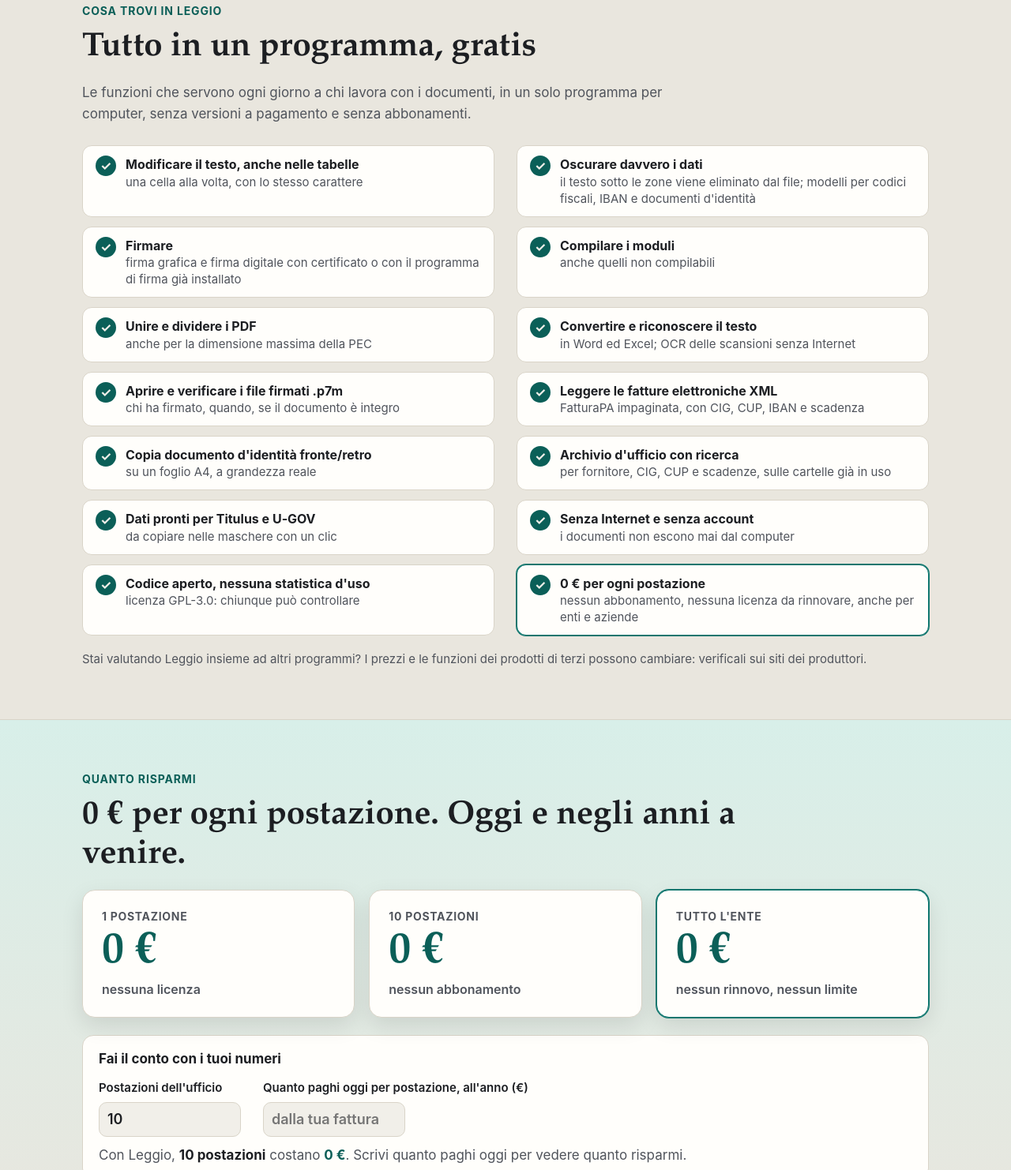
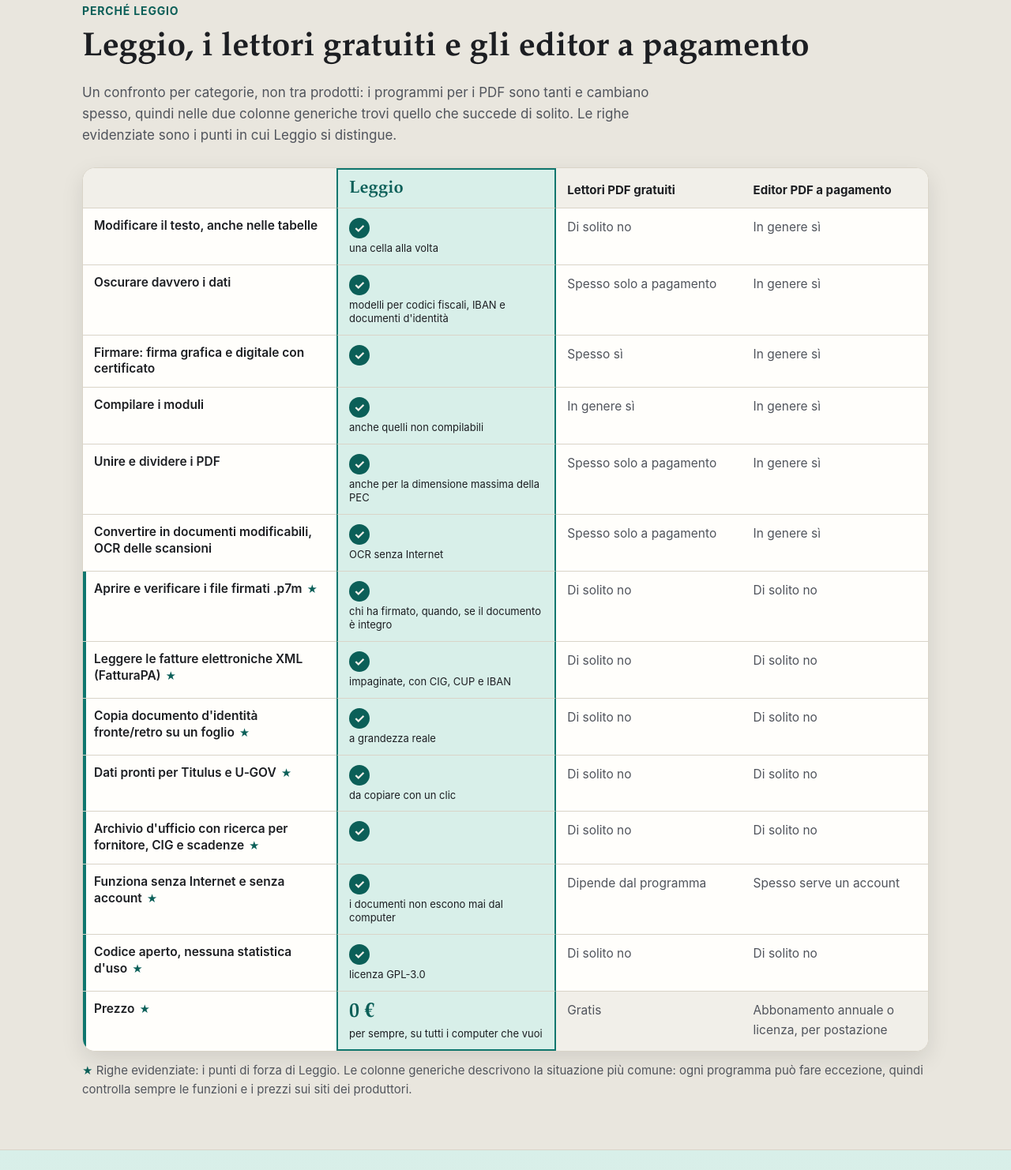
Before and after one commit to lorebiri/leggio, an Electron app: page site/index.html in a window 1280 px wide. Shown: the part 980-2462 px from the top of the page at 79% size. Drawn offline with Linux system fonts and the light colour scheme; no server answers.

Commit message:
Sito: confronto solo per categorie, nessun nome di terzi
- Tabella a tre colonne: Leggio, lettori PDF gratuiti, editor PDF a pagamento, con valori prudenti
  («di solito no», «spesso solo a pagamento», «in genere sì») e i punti di forza di Leggio evidenziati.
- «Quanto risparmi»: messaggio generico, nessuna cifra di prodotti altrui; il conto usa i numeri di chi visita.
- Tolti dalla pagina i nomi di prodotti e aziende di terzi (anche nelle domande frequenti) e il disclaimer
  sui marchi; tolta la schermata dell'elenco strumenti, che mostrava nomi di programmi altrui.
- Test: falliscono se un nome vietato ricompare in index.html o nei testi di avvio.js.

Co-Authored-By: Claude Opus 5.5 <noreply@anthropic.com>
Claude-Session: https://claude.ai/code/session_01NAXe8JhqtSuoNWXvNBUwGT

```diff
--- a/site/index.html
+++ b/site/index.html
@@ -20,7 +20,7 @@
     <a class="marchio" href="#contenuto"><img src="icona.svg" alt="" width="36" height="36"> Leggio</a>
     <nav aria-label="Sezioni della pagina">
       <ul>
-        <li><a href="#in-leggio">Cosa trovi</a></li>
+        <li><a href="#confronto">Confronto</a></li>
         <li class="nav-ampia"><a href="#risparmio">Risparmio</a></li>
         <li class="nav-ampia"><a href="#esclusive">Per l'ufficio</a></li>
         <li class="nav-ampia"><a href="#funzioni">Cosa fa</a></li>
@@ -73,7 +73,7 @@
         </div>
         <noscript><p class="nota">JavaScript è disattivato: i pulsanti portano alla pagina delle versioni su GitHub, dove trovi tutti i file con lo stesso nome indicato più in basso.</p></noscript>
         <p class="nota" id="versione" aria-live="polite"></p>
-        <p class="nota altri-link"><a href="#in-leggio">Cosa trovi in Leggio</a> · <a href="#altri-sistemi">Altri sistemi e tutti i file</a> · <a href="#d-avvisi">Perché compare un avviso di sicurezza?</a></p>
+        <p class="nota altri-link"><a href="#confronto">Leggio e gli altri programmi</a> · <a href="#altri-sistemi">Altri sistemi e tutti i file</a> · <a href="#d-avvisi">Perché compare un avviso di sicurezza?</a></p>
       </div>
       <picture class="hero-immagine">
         <source srcset="img/inizio-scuro.webp" media="(prefers-color-scheme: dark)">
@@ -83,29 +83,113 @@
 
   </section>
 
-  <!-- 2. Cosa trovi in Leggio -->
-  <section id="in-leggio" class="sezione-in-leggio" aria-labelledby="t-in-leggio">
+  <!-- 2. Confronto generico -->
+  <section id="confronto" class="sezione-confronto" aria-labelledby="t-confronto">
     <div class="wrap">
-      <p class="occhiello">Cosa trovi in Leggio</p>
-      <h2 id="t-in-leggio">Tutto in un programma, gratis</h2>
-      <p class="intro">Le funzioni che servono ogni giorno a chi lavora con i documenti, in un solo programma per computer, senza versioni a pagamento e senza abbonamenti.</p>
-      <ul class="elenco-incluso" aria-label="Funzioni incluse in Leggio">
-        <li><span class="si"><span class="vh">Incluso:</span></span> <span><strong>Modificare il testo, anche nelle tabelle</strong> una cella alla volta, con lo stesso carattere</span></li>
-        <li><span class="si"><span class="vh">Incluso:</span></span> <span><strong>Oscurare davvero i dati</strong> il testo sotto le zone viene eliminato dal file; modelli per codici fiscali, IBAN e documenti d'identità</span></li>
-        <li><span class="si"><span class="vh">Incluso:</span></span> <span><strong>Firmare</strong> firma grafica e firma digitale con certificato o con il programma di firma già installato</span></li>
-        <li><span class="si"><span class="vh">Incluso:</span></span> <span><strong>Compilare i moduli</strong> anche quelli non compilabili</span></li>
-        <li><span class="si"><span class="vh">Incluso:</span></span> <span><strong>Unire e dividere i PDF</strong> anche per la dimensione massima della PEC</span></li>
-        <li><span class="si"><span class="vh">Incluso:</span></span> <span><strong>Convertire e riconoscere il testo</strong> in Word ed Excel; OCR delle scansioni senza Internet</span></li>
-        <li><span class="si"><span class="vh">Incluso:</span></span> <span><strong>Aprire e verificare i file firmati .p7m</strong> chi ha firmato, quando, se il documento è integro</span></li>
-        <li><span class="si"><span class="vh">Incluso:</span></span> <span><strong>Leggere le fatture elettroniche XML</strong> FatturaPA impaginata, con CIG, CUP, IBAN e scadenza</span></li>
-        <li><span class="si"><span class="vh">Incluso:</span></span> <span><strong>Copia documento d'identità fronte/retro</strong> su un foglio A4, a grandezza reale</span></li>
-        <li><span class="si"><span class="vh">Incluso:</span></span> <span><strong>Archivio d'ufficio con ricerca</strong> per fornitore, CIG, CUP e scadenze, sulle cartelle già in uso</span></li>
-        <li><span class="si"><span class="vh">Incluso:</span></span> <span><strong>Dati pronti per Titulus e U&#8209;GOV</strong> da copiare nelle maschere con un clic</span></li>
-        <li><span class="si"><span class="vh">Incluso:</span></span> <span><strong>Senza Internet e senza account</strong> i documenti non escono mai dal computer</span></li>
-        <li><span class="si"><span class="vh">Incluso:</span></span> <span><strong>Codice aperto, nessuna statistica d'uso</strong> licenza GPL-3.0: chiunque può controllare</span></li>
-        <li><span class="si"><span class="vh">Incluso:</span></span> <span><strong>0 € per ogni postazione</strong> nessun abbonamento, nessuna licenza da rinnovare, anche per enti e aziende</span></li>
-      </ul>
-      <p class="nota">Stai valutando Leggio insieme ad altri programmi? I prezzi e le funzioni dei prodotti di terzi possono cambiare: verificali sui siti dei produttori.</p>
+      <p class="occhiello">Perché Leggio</p>
+      <h2 id="t-confronto">Leggio, i lettori gratuiti e gli editor a pagamento</h2>
+      <p class="intro">Un confronto per categorie, non tra prodotti: i programmi per i PDF sono tanti e cambiano spesso, quindi nelle due colonne generiche trovi quello che succede di solito. Le righe evidenziate sono i punti in cui Leggio si distingue.</p>
+      <p class="nota scorri" aria-hidden="true">Scorri la tabella di lato per vedere tutte le colonne →</p>
+      <div class="tabella-scorre" role="region" aria-labelledby="t-confronto" tabindex="0">
+        <table class="confronto">
+          <caption class="vh">Confronto per categorie tra Leggio, i lettori PDF gratuiti e gli editor PDF a pagamento</caption>
+          <thead>
+            <tr>
+              <th scope="col"><span class="vh">Funzione</span></th>
+              <th scope="col" class="noi">Leggio</th>
+              <th scope="col">Lettori PDF gratuiti</th>
+              <th scope="col">Editor PDF a pagamento</th>
+            </tr>
+          </thead>
+          <tbody>
+            <tr>
+              <th scope="row">Modificare il testo, anche nelle tabelle</th>
+              <td class="noi"><span class="si"><span class="vh">Sì</span></span> <small>una cella alla volta</small></td>
+              <td>Di solito no</td>
+              <td>In genere sì</td>
+            </tr>
+            <tr>
+              <th scope="row">Oscurare davvero i dati</th>
+              <td class="noi"><span class="si"><span class="vh">Sì</span></span> <small>modelli per codici fiscali, IBAN e documenti d'identità</small></td>
+              <td>Spesso solo a pagamento</td>
+              <td>In genere sì</td>
+            </tr>
+            <tr>
+              <th scope="row">Firmare: firma grafica e digitale con certificato</th>
+              <td class="noi"><span class="si"><span class="vh">Sì</span></span></td>
+              <td>Spesso sì</td>
+              <td>In genere sì</td>
+            </tr>
+            <tr>
+              <th scope="row">Compilare i moduli</th>
+              <td class="noi"><span class="si"><span class="vh">Sì</span></span> <small>anche quelli non compilabili</small></td>
+              <td>In genere sì</td>
+              <td>In genere sì</td>
+            </tr>
+            <tr>
+              <th scope="row">Unire e dividere i PDF</th>
+              <td class="noi"><span class="si"><span class="vh">Sì</span></span> <small>anche per la dimensione massima della PEC</small></td>
+              <td>Spesso solo a pagamento</td>
+              <td>In genere sì</td>
+            </tr>
+            <tr>
+              <th scope="row">Convertire in documenti modificabili, OCR delle scansioni</th>
+              <td class="noi"><span class="si"><span class="vh">Sì</span></span> <small>OCR senza Internet</small></td>
+              <td>Spesso solo a pagamento</td>
+              <td>In genere sì</td>
+            </tr>
+            <tr class="distintivo">
+              <th scope="row">Aprire e verificare i file firmati .p7m</th>
+              <td class="noi"><span class="si"><span class="vh">Sì</span></span> <small>chi ha firmato, quando, se il documento è integro</small></td>
+              <td>Di solito no</td>
+              <td>Di solito no</td>
+            </tr>
+            <tr class="distintivo">
+              <th scope="row">Leggere le fatture elettroniche XML (FatturaPA)</th>
+              <td class="noi"><span class="si"><span class="vh">Sì</span></span> <small>impaginate, con CIG, CUP e IBAN</small></td>
+              <td>Di solito no</td>
+              <td>Di solito no</td>
+            </tr>
+            <tr class="distintivo">
+              <th scope="row">Copia documento d'identità fronte/retro su un foglio</th>
+              <td class="noi"><span class="si"><span class="vh">Sì</span></span> <small>a grandezza reale</small></td>
+              <td>Di solito no</td>
+              <td>Di solito no</td>
+            </tr>
+            <tr class="distintivo">
+              <th scope="row">Dati pronti per Titulus e U&#8209;GOV</th>
+              <td class="noi"><span class="si"><span class="vh">Sì</span></span> <small>da copiare con un clic</small></td>
+              <td>Di solito no</td>
+              <td>Di solito no</td>
+            </tr>
+            <tr class="distintivo">
+              <th scope="row">Archivio d'ufficio con ricerca per fornitore, CIG e scadenze</th>
+              <td class="noi"><span class="si"><span class="vh">Sì</span></span></td>
+              <td>Di solito no</td>
+              <td>Di solito no</td>
+            </tr>
+            <tr class="distintivo">
+              <th scope="row">Funziona senza Internet e senza account</th>
+              <td class="noi"><span class="si"><span class="vh">Sì</span></span> <small>i documenti non escono mai dal computer</small></td>
+              <td>Dipende dal programma</td>
+              <td>Spesso serve un account</td>
+            </tr>
+            <tr class="distintivo">
+              <th scope="row">Codice aperto, nessuna statistica d'uso</th>
+              <td class="noi"><span class="si"><span class="vh">Sì</span></span> <small>licenza GPL-3.0</small></td>
+              <td>Di solito no</td>
+              <td>Di solito no</td>
+            </tr>
+            <tr class="riga-prezzo distintivo">
+              <th scope="row">Prezzo</th>
+              <td class="noi"><strong class="prezzo-zero">0 €</strong> <small>per sempre, su tutti i computer che vuoi</small></td>
+              <td>Gratis</td>
+              <td>Abbonamento annuale o licenza, per postazione</td>
+            </tr>
+          </tbody>
+        </table>
+      </div>
+      <p class="nota"><span class="segno-distintivo" aria-hidden="true"></span> Righe evidenziate: i punti di forza di Leggio. Le colonne generiche descrivono la situazione più comune: ogni programma può fare eccezione, quindi controlla sempre le funzioni e i prezzi sui siti dei produttori.</p>
     </div>
   </section>
 
@@ -114,6 +198,7 @@
     <div class="wrap">
       <p class="occhiello">Quanto risparmi</p>
       <h2 id="t-risparmio">0 € per ogni postazione. Oggi e negli anni a venire.</h2>
+      <p class="intro">Gli editor PDF professionali costano di solito un abbonamento annuale per ogni postazione. Leggio: 0 €, su tutti i computer che vuoi.</p>
       <ul class="risparmi">
         <li class="carta-risparmio">
           <span class="quante">1 postazione</span>
@@ -346,7 +431,7 @@
         <article class="carta gruppo" role="listitem" aria-labelledby="g-converti">
           <img src="img/ocr.webp" width="1280" height="800" loading="lazy" alt="La finestra «Rendi ricercabile» su una scansione: scelta delle lingue, delle pagine e della precisione, con la nota che tutto avviene sul computer, senza Internet.">
           <h4 id="g-converti">Creare, convertire e OCR</h4>
-          <p>PDF da foto, scansioni, Word, Excel, PowerPoint e pagine web. Esporta in Word, Excel, testo e immagini. Rende ricercabili le scansioni senza Internet. Confronta due versioni di un documento. PDF/A per la conservazione.</p>
+          <p>PDF da foto, scansioni, documenti di testo, fogli di calcolo, presentazioni e pagine web. Esporta in documenti di testo e fogli di calcolo modificabili, testo e immagini. Rende ricercabili le scansioni senza Internet. Confronta due versioni di un documento. PDF/A per la conservazione.</p>
         </article>
         <article class="carta gruppo" role="listitem" aria-labelledby="g-moduli">
           <h4 id="g-moduli">Moduli e firme</h4>
@@ -358,7 +443,6 @@
           <p>Password e limiti a stampa e copia. Oscuramento vero dei dati riservati (codici fiscali, IBAN, email…), anche cercandoli in automatico. Modelli pronti per le copie dei <strong>documenti d'identità</strong>: numero, codice MRZ, firma, foto, codice fiscale e indirizzo vengono eliminati davvero dal file.</p>
         </article>
         <article class="carta gruppo" role="listitem" aria-labelledby="g-ufficio">
-          <img src="img/strumenti.webp" width="1280" height="800" loading="lazy" alt="L'elenco di tutti gli strumenti di Leggio, diviso per categorie: archivio d'ufficio, crea e combina, organizza pagine.">
           <h4 id="g-ufficio">Ufficio e pubblica amministrazione</h4>
           <p>Archivio d'ufficio sulle cartelle già in uso, con scadenze e pagina «Oggi». Fatture elettroniche impaginate, DURC, messaggi PEC con ricevute e allegati, preparazione per Titulus, dichiarazione di conformità, azioni su molti file insieme.</p>
         </article>
@@ -414,29 +498,21 @@
         <details id="d-avvisi">
           <summary><h3>Perché Windows o il browser mostrano un avviso quando scarico Leggio?</h3></summary>
           <div class="risposta">
-            <p>Te lo diciamo con franchezza: perché <strong>Leggio, per ora, è un programma non firmato</strong>. La «firma del codice» è un certificato a pagamento, da rinnovare ogni anno, che dice a Windows e a macOS chi ha pubblicato il programma. Senza firma, e finché un programma nuovo non è stato scaricato da abbastanza persone, Windows SmartScreen, Edge, Chrome e macOS avvisano che il file «non viene scaricato spesso» o che «lo sviluppatore non può essere verificato».</p>
+            <p>Te lo diciamo con franchezza: perché <strong>Leggio, per ora, è un programma non firmato</strong>. La «firma del codice» è un certificato a pagamento, da rinnovare ogni anno, che dice a Windows e a macOS chi ha pubblicato il programma. Senza firma, e finché un programma nuovo non è stato scaricato da abbastanza persone, Windows, macOS e i browser avvisano che il file «non viene scaricato spesso» o che «lo sviluppatore non può essere verificato».</p>
             <p><strong>L'avviso non significa che il file sia dannoso</strong>: significa solo che il sistema non sa ancora chi l'ha fatto. Per questo puoi controllare tu: il <a href="https://github.com/lorebiri/leggio">codice è pubblico</a>, i file vengono creati da GitHub a partire da quel codice e per ognuno pubblichiamo l'<a href="#d-verifica">impronta SHA-256</a>. La firma è prevista: quando ci sarà, questi avvisi spariranno.</p>
             <p class="avviso"><strong>Per stare tranquillo:</strong> scarica Leggio <strong>solo da questa pagina o dalla <a href="https://github.com/lorebiri/leggio/releases">pagina ufficiale su GitHub</a></strong> e <a href="#d-verifica">controlla l'impronta SHA-256</a>. Se trovi Leggio su altri siti, non usarlo.</p>
             <div class="griglia">
               <div class="carta">
-                <h4>Microsoft Edge</h4>
+                <h4>Nel browser</h4>
                 <ol>
-                  <li>Nell'elenco dei download, passa sul file e premi <em>…</em> (altre azioni).</li>
-                  <li>Scegli <em>Mantieni</em>.</li>
-                  <li>Premi <em>Mostra altro</em>, poi <em>Mantieni comunque</em>.</li>
-                </ol>
-              </div>
-              <div class="carta">
-                <h4>Google Chrome</h4>
-                <ol>
-                  <li>Se il download viene segnalato come insolito, apri l'elenco dei download.</li>
-                  <li>Premi <em>Mantieni</em> accanto al file.</li>
+                  <li>Se il download viene segnalato come insolito o non sicuro, apri l'elenco dei download.</li>
+                  <li>Accanto al file scegli <em>Mantieni</em>; se serve, apri il menu <em>…</em> (altre azioni) e poi <em>Mantieni comunque</em>.</li>
                 </ol>
               </div>
               <div class="carta">
                 <h4>Windows: «Windows ha protetto il PC»</h4>
                 <ol>
-                  <li>Nella finestra blu di SmartScreen premi <em>Ulteriori informazioni</em>.</li>
+                  <li>Nella finestra blu premi <em>Ulteriori informazioni</em>.</li>
                   <li>Controlla che il nome sia <em>Leggio-…</em> e premi <em>Esegui comunque</em>.</li>
                   <li>Non serve la password di amministratore.</li>
                 </ol>
@@ -536,7 +612,6 @@
     <div>
       <p class="piede-marchio"><img src="icona.svg" alt="" width="28" height="28"> Leggio</p>
       <p>Il programma per i PDF libero e gratuito. Software libero con licenza <a href="https://github.com/lorebiri/leggio/blob/main/LICENSE">GPL-3.0-or-later</a> © Lorenzo Birindelli.</p>
-      <p class="marchi">Microsoft, Windows ed Edge sono marchi di Microsoft Corporation; Chrome è un marchio di Google LLC; Apple, Mac e macOS sono marchi di Apple Inc.; Linux è un marchio registrato di Linus Torvalds. Leggio non è affiliato né approvato da questi soggetti; i nomi sono usati solo per identificare i prodotti.</p>
     </div>
     <nav aria-label="Collegamenti utili">
       <h2 class="piede-titolo">Contatti e progetto</h2>
--- a/site/scarica.js
+++ b/site/scarica.js
@@ -23,7 +23,7 @@ export const NOME_SOMME = 'SHA256SUMS.txt';
 /**
  * Riconosce il sistema operativo del visitatore.
  * @param {{ platform?: string, userAgent?: string, maxTouchPoints?: number }} info
- *   platform: navigator.userAgentData.platform se c'è (Chrome, Edge), altrimenti vuoto.
+ *   platform: navigator.userAgentData.platform se il browser lo fornisce, altrimenti vuoto.
  * @returns {'windows'|'mac'|'linux'|'mobile'|'altro'}
  */
 export function rilevaSistema({ platform = '', userAgent = '', maxTouchPoints = 0 } = {}) {
--- a/site/stile.css
+++ b/site/stile.css
@@ -132,13 +132,29 @@ figcaption { color: var(--muted); font-size: 15px; margin-top: 8px; }
 .gruppo { display: flex; flex-direction: column; gap: 6px; }
 .gruppo img { margin-bottom: 10px; box-shadow: none; aspect-ratio: 16 / 10; object-fit: cover; object-position: left top; }
 
-/* ---- cosa trovi in Leggio ---- */
-.sezione-in-leggio h2, .sezione-risparmio h2 { font-size: clamp(30px, 4vw, 42px); max-width: 22em; }
-.elenco-incluso { list-style: none; margin: 0 0 18px; padding: 0; display: grid; grid-template-columns: repeat(2, minmax(0, 1fr)); gap: 12px 28px; }
-.elenco-incluso li { display: flex; gap: 12px; align-items: flex-start; background: var(--surface); border: 1px solid var(--line); border-radius: 12px; padding: 12px 16px; color: var(--muted); font-size: 15px; line-height: 1.4; }
-.elenco-incluso strong { display: block; color: var(--ink); font-size: 16px; }
-.elenco-incluso li:last-child { border-color: var(--accent); box-shadow: 0 0 0 1px var(--accent); }
-.si { flex: none; display: inline-block; width: 26px; height: 26px; border-radius: 50%; position: relative; background: var(--si); }
+/* ---- confronto per categorie ---- */
+.sezione-confronto h2, .sezione-risparmio h2 { font-size: clamp(30px, 4vw, 42px); max-width: 22em; }
+.tabella-scorre { overflow-x: auto; border: 1px solid var(--line); border-radius: 16px; background: var(--surface); box-shadow: var(--ombra); }
+table.confronto { width: 100%; border-collapse: separate; border-spacing: 0; font-size: 15.5px; min-width: 640px; }
+.confronto th, .confronto td { padding: 12px 14px; text-align: left; vertical-align: top; border-bottom: 1px solid var(--line); }
+.confronto td { color: var(--muted); width: 22%; }
+.confronto tbody tr:last-child > * { border-bottom: 0; }
+.confronto thead th { background: var(--bg); font-size: 15px; line-height: 1.3; vertical-align: bottom; }
+.confronto tbody th { font-weight: 600; line-height: 1.35; }
+.confronto tbody th, .confronto thead th:first-child { position: sticky; left: 0; z-index: 1; background: var(--surface); }
+.confronto thead th:first-child { background: var(--bg); }
+.confronto .noi { background: var(--accent-soft); color: var(--ink); border-left: 2px solid var(--accent); border-right: 2px solid var(--accent); width: 26%; }
+.confronto thead th.noi { color: var(--accent-text); font: 600 22px/1.1 var(--display); border-top: 2px solid var(--accent); }
+.confronto tbody tr:last-child td.noi { border-bottom: 2px solid var(--accent); }
+.confronto td small { display: block; font-size: 13px; color: var(--muted); line-height: 1.3; margin-top: 4px; }
+.confronto td.noi small { color: var(--ink); }
+.confronto tr.distintivo th { box-shadow: inset 4px 0 0 var(--accent); }
+.confronto tr.distintivo th::after, .segno-distintivo::before { content: "★"; color: var(--accent-text); margin-left: 6px; font-size: 13px; }
+.segno-distintivo::before { margin: 0; }
+.riga-prezzo th, .riga-prezzo td:not(.noi) { background: var(--bg); }
+.prezzo-zero { display: block; font: 600 26px/1.1 var(--display); color: var(--accent-text); }
+.scorri { display: none; }
+.si { flex: none; display: inline-block; width: 26px; height: 26px; border-radius: 50%; position: relative; background: var(--si); vertical-align: middle; }
 .si::before { content: "✓"; position: absolute; inset: 0; display: grid; place-items: center; font: 700 16px/1 var(--sans); color: var(--bg); }
 
 /* ---- quanto risparmi ---- */
@@ -216,7 +232,6 @@ ul.file li.assente .btn, ul.file li.assente .file-info { display: none; }
 .piede p { margin: 0 0 8px; }
 .piede-marchio { display: flex; align-items: center; gap: 8px; font: 600 20px/1 var(--display); color: var(--ink); }
 .piede-titolo { font: 600 15px/1.4 var(--sans); color: var(--ink); margin: 0 0 8px; }
-.piede .marchi { font-size: 13px; margin-top: 12px; max-width: 46em; }
 .piede ul { list-style: none; margin: 0; padding: 0; display: grid; gap: 6px; }
 
 @keyframes entra { from { opacity: 0; transform: translateY(14px); } }
@@ -250,7 +265,9 @@ ul.file li.assente .btn, ul.file li.assente .file-info { display: none; }
   .faq summary::after { right: 16px; }
   .risposta { padding: 0 16px 16px; }
   .piede-griglia { grid-template-columns: minmax(0, 1fr); gap: 20px; }
-  .elenco-incluso { grid-template-columns: minmax(0, 1fr); gap: 10px; }
+  .scorri { display: block; margin: 0 0 10px; }
+  table.confronto { font-size: 14.5px; }
+  .confronto tbody th { min-width: 140px; }
   .vantaggi { grid-template-columns: repeat(2, minmax(0, 1fr)); gap: 10px 12px; font-size: 13px; }
   .vantaggi li { align-items: flex-start; }
   .vantaggi strong { font-size: 14px; }
```
Also changed, not shown: site/LEGGIMI.md (+11 -11 lines), test/sito-download.test.js (+33 -15 lines).
